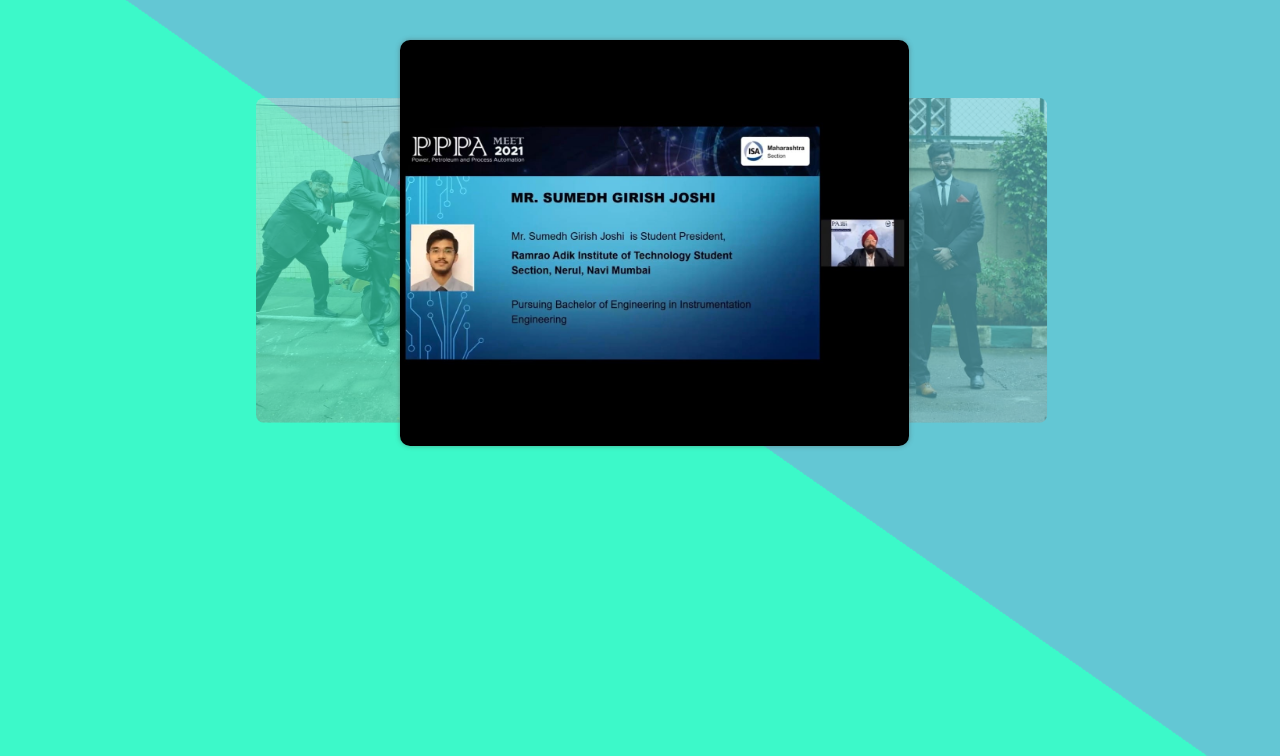
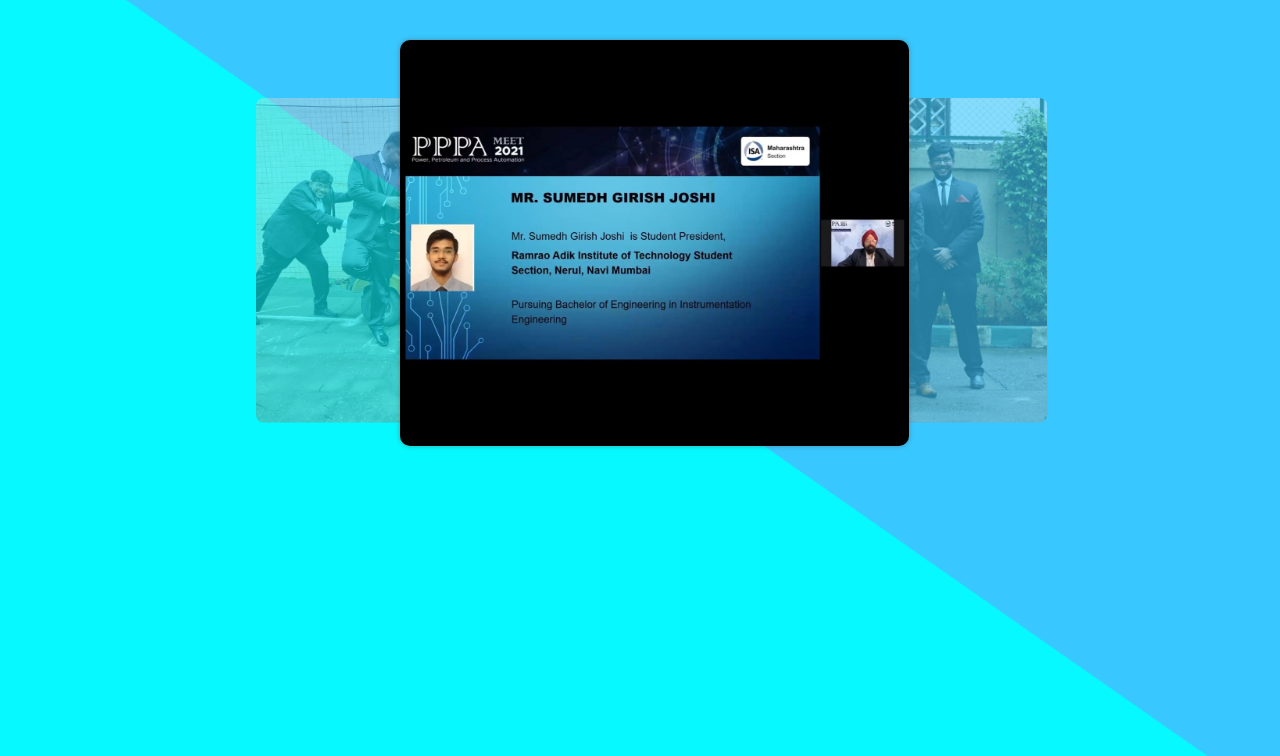
Before and after one commit to yadavsairaj/ISA-RAIT_Website, a plain HTML site: page alumni.html in a window 1280 px wide. Shown: the part 79-835 px from the top of the page. Drawn offline with nearby package versions, Linux system fonts and the light colour scheme; a script that the page names is missing; files whose address does not match are found by name; a web font is replaced by a local one.

Commit message:
alumni pocoloco stable commit

```diff
--- a/alumni.html
+++ b/alumni.html
@@ -75,7 +75,7 @@
     <section>
       <!--pocoloco-->
       <svg class="background--custom" id="demo" viewBox="0 0 100 100" preserveAspectRatio="none">
-        <path fill="#FFFF00" fill-opacity="0.7" d="M-100 -100L200 -100L200 50L-100 50Z" style="animation: path0 5s linear infinite alternate;" /><path fill="#00FFFF" fill-opacity="0.7" d="M-100 -100L200 -100L200 50L-100 50Z" style="animation: path1 12.5s linear infinite alternate;" /><path fill="#FF00FF" fill-opacity="0.2" d="M-100 -100L200 -100L200 20L-100 20Z" style="animation: path2 30s linear infinite alternate;" />
+        <path fill="#00FFFF" fill-opacity="0.7" d="M-100 -100L200 -100L200 50L-100 50Z" style="animation: path0 5s linear infinite alternate;" /><path fill="#00FFFF" fill-opacity="0.7" d="M-100 -100L200 -100L200 50L-100 50Z" style="animation: path1 12.5s linear infinite alternate;" /><path fill="#FF00FF" fill-opacity="0.2" d="M-100 -100L200 -100L200 20L-100 20Z" style="animation: path2 30s linear infinite alternate;" />
       </svg>
     </section>
     <!-- ------------TEAM HTML CODE------------------------------------------ -->
```
